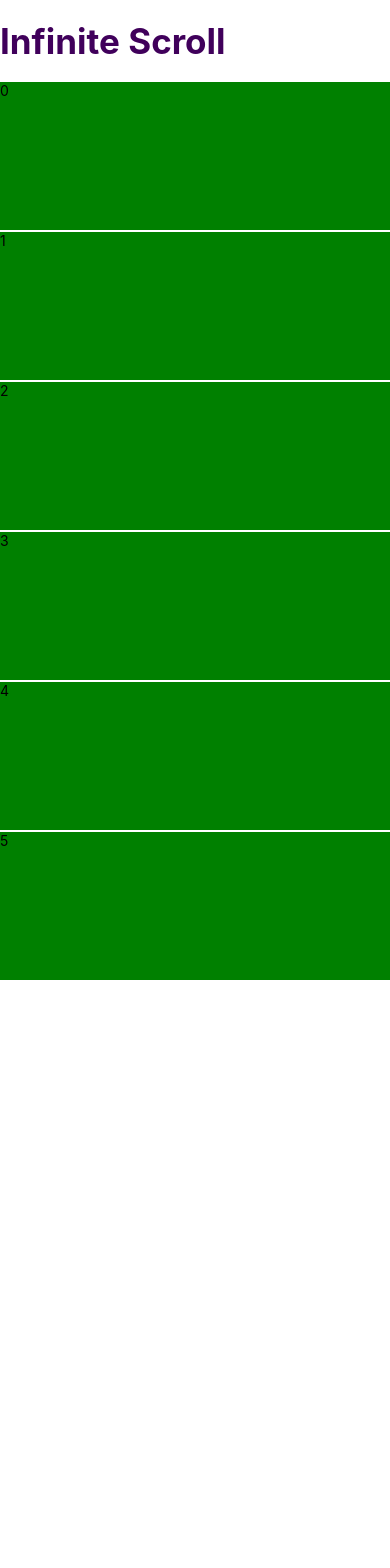
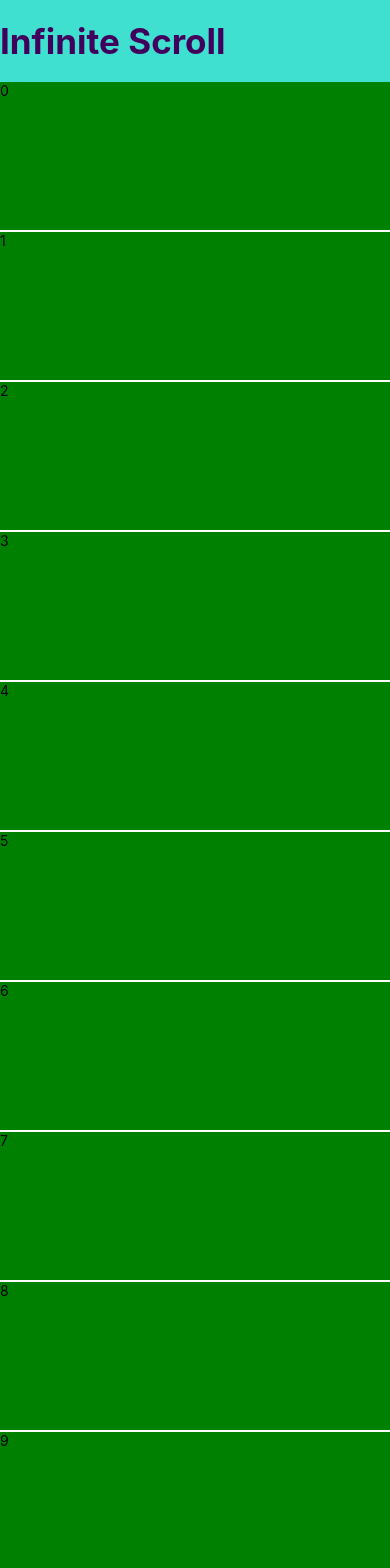
Before and after one commit to juliflorezg/React-native-udemy-12, a React Native app: screen /InfiniteScrollScreen in a window 390 px wide. Shown: the top 1568 px of the page. Before the commit the page ends 982 px from the top, so only its background shows below. Built offline with nearby package versions, Linux system fonts and the light colour scheme.

Commit message:
add loadMore function

```diff
--- a/src/screens/InfiniteScrollScreen.tsx
+++ b/src/screens/InfiniteScrollScreen.tsx
@@ -4,16 +4,28 @@ import {HeaderTitle} from '../components/HeaderTitle';
 // import { styles } from '../theme/appTheme';
 export const InfiniteScrollScreen = () => {
   const [numbers, setNumbers] = useState([0, 1, 2, 3, 4, 5]);
+
+  const loadMore = () => {
+    const newArray: number[] = [];
+
+    for (let i = 0; i < 5; i++) {
+      newArray[i] = numbers.length + i;
+    }
+
+    setNumbers([...numbers, ...newArray]);
+  };
   const renderItem = (item: number) => {
     return <Text style={styles.textItem}>{item}</Text>;
   };
   return (
-    <View>
+    <View style={{flex: 1, backgroundColor: 'turquoise'}}>
       <FlatList
         data={numbers}
         renderItem={({item}) => renderItem(item)}
         keyExtractor={item => String(item)}
         ListHeaderComponent={() => <HeaderTitle title="Infinite Scroll" />}
+        onEndReached={loadMore}
+        onEndReachedThreshold={0.5}
       />
     </View>
   );
```
